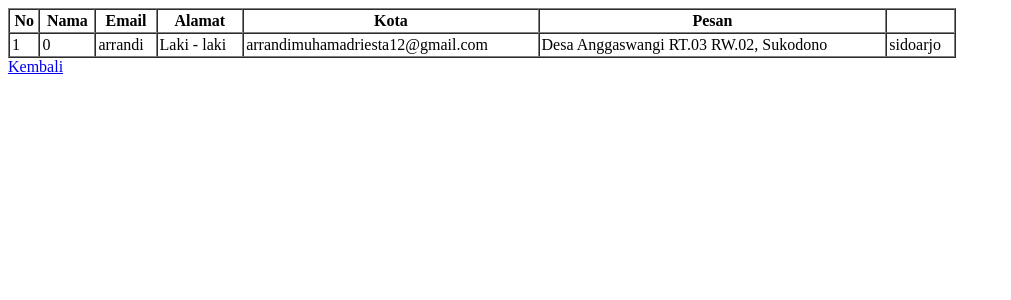
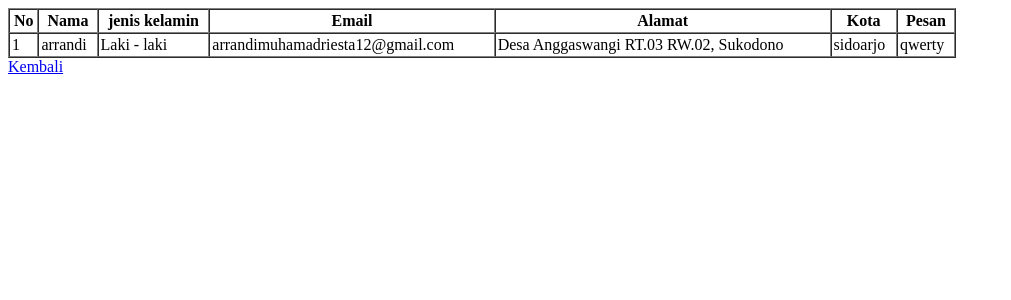
Before and after one commit to arrandimr/praktikum-9, a PHP site: page /cetak.php in a window 1280 px wide. Shown: the top 300 px of the page, without its empty margins (0-1011 px from the left). Run offline with PHP 8.4, Linux system fonts and the light colour scheme; data comes from the database, SQL or seed files in the repository.

Commit message:
Update cetak.php

```diff
--- a/admin/cetak.php
+++ b/admin/cetak.php
@@ -6,21 +6,21 @@ echo "<table width='75%' cellpadding='2' cellspacing='0' border='1'>
 <tr>
 	<th>No</th>
 	<th>Nama</th>
+	<th>jenis kelamin</th>
 	<th>Email</th>
 	<th>Alamat</th>
 	<th>Kota</th>
-	<th>Pesan</th>
-	<th></th>";
+	<th>Pesan</th>";
 $no=1;
 while($hasil=mysqli_fetch_row($qry)){
 	echo "<tr>
 			<td>$no</td>
-			<td>$hasil[0]</td>
 			<td>$hasil[1]</td>
 			<td>$hasil[2]</td>
 			<td>$hasil[3]</td>
 			<td>$hasil[4]</td>
 			<td>$hasil[5]</td>
+			<td>$hasil[6]</td>
 		</tr>"; $no++; }
 echo "</table>";
 ?>
```
